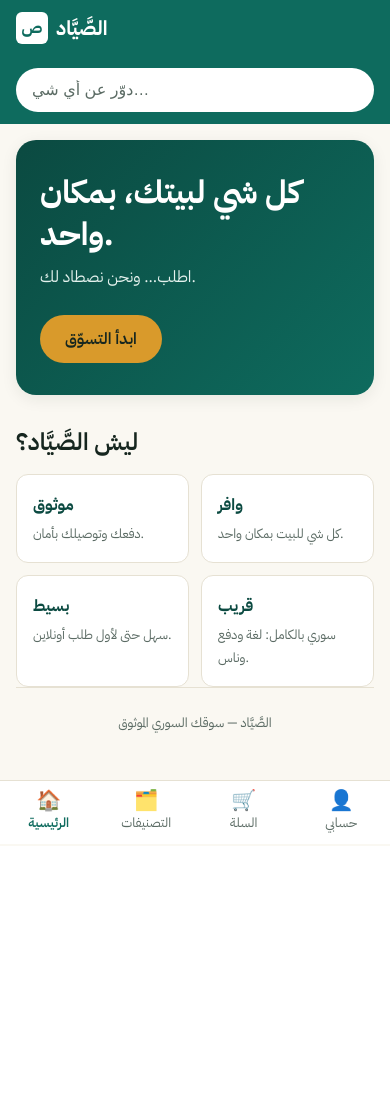
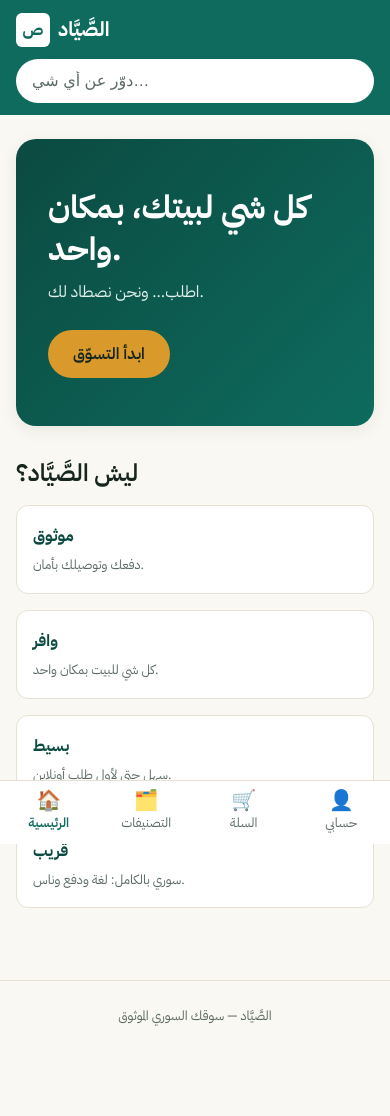
Before and after one commit to ITomarShamma/Al-Sayyad, a Django app: page / in a window 390 px wide. Before the commit the page ends 846 px from the top, so only its background shows below. Run offline with Django 5.2, Linux system fonts and the light colour scheme.

Commit message:
M1 fix: responsive multiplatform layout
Site was capped at 480px (phone-sized column on desktop). Now fluid:
- .container grows to --container-max (1200px) and centers; no global cap.
- Desktop (>=768px): search merges into header, top-nav shown, bottom-nav hidden.
- Mobile (<768px): full-width content, phone-style fixed bottom tab bar.
- Pillars use auto-fit grid (2 cols on phone, 4 on wide screens).

Co-Authored-By: Claude Opus 4.8 <noreply@anthropic.com>

```diff
--- a/static/css/base.css
+++ b/static/css/base.css
@@ -1,12 +1,12 @@
 /* ==========================================================================
    الصَّيَّاد — Base styles
-   إعادة ضبط بسيطة + أساسيات + قشرة التطبيق (app shell).
-   مبني على المتغيّرات من tokens.css، ويستعمل خصائص CSS منطقية
-   (margin-inline / padding-inline / inset-inline …) ليقلب تلقائياً مع dir.
+   إعادة ضبط + أساسيات + تخطيط متجاوب (responsive) متعدّد المنصّات:
+   موبايل → تابلت → سطح مكتب. يعتمد على متغيّرات tokens.css ويستعمل
+   خصائص CSS منطقية ليقلب تلقائياً مع dir (عربي RTL / إنجليزي LTR).
    ========================================================================== */
 
 /* --- الخطوط (IBM Plex Sans Arabic — مستضافة محلياً) ------------------------
-   لكل وزن وجهان: عربي (بنطاق يونيكود عربي) ولاتيني (للأرقام والإنجليزية). */
+   لكل وزن وجهان: عربي (نطاق يونيكود عربي) ولاتيني (أرقام/إنجليزية). */
 @font-face {
   font-family: "IBM Plex Sans Arabic"; font-weight: 400; font-style: normal; font-display: swap;
   src: url("../fonts/ibm-plex-sans-arabic-arabic-400-normal.woff2") format("woff2");
@@ -70,40 +70,36 @@ h2 { font-size: var(--fs-h2); font-weight: var(--fw-semibold); line-height: var(
 h3 { font-size: var(--fs-h3); font-weight: var(--fw-semibold); }
 .caption, small { font-size: var(--fs-caption); }
 
-/* --- قشرة التطبيق (عمود مركزي، موبايل-أولاً) --- */
-.app {
+/* --- حاوية متجاوبة: تملأ العرض حتى حدّ أقصى ثم تتمركز --------------------- */
+.container {
+  inline-size: 100%;
   max-inline-size: var(--container-max);
   margin-inline: auto;
-  min-block-size: 100vh;
-  background: var(--bg);
-  position: relative;
-}
-.app__main {
-  padding: var(--space-4);
-  /* مساحة بالأسفل حتى لا يغطّي شريطُ التنقّل المحتوى */
-  padding-block-end: calc(var(--bottomnav-h) + var(--space-5));
+  padding-inline: var(--space-4);
 }
 
-/* --- الهيدر --- */
+/* --- الهيدر (شريط علوي بعرض كامل، محتواه داخل حاوية) --- */
 .site-header {
-  position: sticky; inset-block-start: 0; z-index: 10;
-  block-size: var(--header-h);
-  display: flex; align-items: center;
-  padding-inline: var(--space-4);
-  background: var(--primary);
-  color: var(--on-primary);
+  position: sticky; inset-block-start: 0; z-index: 20;
+  background: var(--primary); color: var(--on-primary);
+}
+.site-header__inner {
+  display: flex; align-items: center; flex-wrap: wrap;
+  gap: var(--space-3) var(--space-4);
+  min-block-size: var(--header-h);
+  padding-block: var(--space-3);
 }
 .brand { display: flex; align-items: center; gap: var(--space-2); font-weight: var(--fw-bold); }
 .brand__mark {            /* علامة مؤقتة — تُستبدل باللوغو لاحقاً */
-  inline-size: 32px; block-size: 32px;
+  inline-size: 34px; block-size: 34px;
   display: grid; place-items: center;
   background: var(--surface); color: var(--primary);
   border-radius: var(--radius-sm); font-weight: var(--fw-bold);
 }
 .brand__name { font-size: 1.25rem; }
 
-/* --- شريط البحث --- */
-.searchbar { padding: var(--space-3) var(--space-4); background: var(--primary); }
+/* شريط البحث: سطر كامل على الموبايل، يندمج بالهيدر على سطح المكتب */
+.searchbar { flex: 1 1 100%; }
 .searchbar input {
   inline-size: 100%; block-size: 44px;
   padding-inline: var(--space-4);
@@ -113,14 +109,35 @@ h3 { font-size: var(--fs-h3); font-weight: var(--fw-semibold); }
 }
 .searchbar input::placeholder { color: var(--text-muted); }
 
-/* --- شريط التنقّل السفلي (كل أيقونة معها كلمة — القاعدة #3) --- */
+/* تنقّل علوي (سطح المكتب فقط) */
+.top-nav { display: none; }
+.top-nav a {
+  display: inline-flex; align-items: center; gap: var(--space-1);
+  padding-inline: var(--space-3); padding-block: var(--space-2);
+  border-radius: var(--radius-pill);
+  color: var(--on-primary); font-weight: var(--fw-medium);
+  white-space: nowrap;
+}
+.top-nav a:hover { background: rgba(255, 255, 255, 0.12); }
+.top-nav a.is-active { background: rgba(255, 255, 255, 0.18); font-weight: var(--fw-semibold); }
+
+/* --- المحتوى --- */
+.app__main { padding-block: var(--space-5); }
+
+/* --- الفوتر --- */
+.site-footer {
+  margin-block-start: var(--space-8);
+  padding-block: var(--space-5);
+  text-align: center; color: var(--text-muted); font-size: var(--fs-caption);
+  border-block-start: 1px solid var(--border);
+}
+
+/* --- شريط التنقّل السفلي (موبايل فقط — كل أيقونة معها كلمة، القاعدة #3) --- */
 .bottom-nav {
-  position: fixed; inset-block-end: 0; inset-inline: 0;
-  max-inline-size: var(--container-max); margin-inline: auto;
+  position: fixed; inset-block-end: 0; inset-inline: 0; z-index: 20;
   block-size: var(--bottomnav-h);
   display: flex; justify-content: space-around; align-items: stretch;
-  background: var(--surface);
-  border-block-start: 1px solid var(--border);
+  background: var(--surface); border-block-start: 1px solid var(--border);
 }
 .bottom-nav__item {
   flex: 1;
@@ -131,14 +148,7 @@ h3 { font-size: var(--fs-h3); font-weight: var(--fw-semibold); }
 .bottom-nav__item.is-active { color: var(--primary); font-weight: var(--fw-semibold); }
 .bottom-nav__icon { font-size: 1.25rem; line-height: 1; }
 
-/* --- الفوتر --- */
-.site-footer {
-  padding: var(--space-5) var(--space-4);
-  text-align: center; color: var(--text-muted); font-size: var(--fs-caption);
-  border-block-start: 1px solid var(--border);
-}
-
-/* --- زر أساسي (النسخة الأساسية فقط؛ مكتبة الأزرار الكاملة بالموديول M2) --- */
+/* --- زر أساسي (النسخة الأساسية؛ مكتبة الأزرار الكاملة بالموديول M2) --- */
 .btn {
   display: inline-flex; align-items: center; justify-content: center;
   min-block-size: var(--tap-min);
@@ -149,23 +159,43 @@ h3 { font-size: var(--fs-h3); font-weight: var(--fw-semibold); }
 .btn--primary { background: var(--primary); color: var(--on-primary); }
 .btn--accent  { background: var(--accent);  color: var(--color-ink); }
 
-/* --- مقاطع الصفحة الرئيسية --- */
+/* --- مقاطع الرئيسية --- */
 .hero {
   background: linear-gradient(135deg, var(--primary-strong), var(--primary));
   color: var(--on-primary);
-  padding: var(--space-6) var(--space-5);
+  padding: var(--space-8) var(--space-6);
   border-radius: var(--radius-lg);
   box-shadow: var(--shadow-md);
 }
+.hero h1 { max-inline-size: 18ch; }
 .hero__tagline { color: var(--color-sea-foam); margin-block: var(--space-2) var(--space-5); }
 
 .section { margin-block-start: var(--space-6); }
 .section > h2 { margin-block-end: var(--space-4); }
 
-.pillars { display: grid; grid-template-columns: 1fr 1fr; gap: var(--space-3); }
+/* شبكة تتكيّف تلقائياً: عمودان على الموبايل، أكثر على الشاشات الأوسع */
+.pillars { display: grid; grid-template-columns: repeat(auto-fit, minmax(200px, 1fr)); gap: var(--space-4); }
 .pillar {
   background: var(--surface); border: 1px solid var(--border);
   border-radius: var(--radius-md); padding: var(--space-4);
 }
 .pillar strong { color: var(--primary-strong); }
 .pillar p { color: var(--text-muted); font-size: var(--fs-caption); margin-block-start: var(--space-1); }
+
+/* ==========================================================================
+   نقطة التحوّل: تابلت/سطح المكتب (≥ 768px)
+   - شريط البحث يندمج بالهيدر بعرض محدود.
+   - يظهر التنقّل العلوي، ويختفي الشريط السفلي.
+   ========================================================================== */
+@media (min-width: 768px) {
+  .searchbar { flex: 1 1 auto; max-inline-size: 460px; }
+  .top-nav { display: flex; gap: var(--space-1); margin-inline-start: auto; }
+  .bottom-nav { display: none; }
+  .hero { padding: var(--space-8); }
+  .hero h1 { font-size: 2.5rem; }
+}
+
+/* مساحة سفلية على الموبايل حتى لا يغطّي الشريطُ السفلي المحتوى/الفوتر */
+@media (max-width: 767px) {
+  body { padding-block-end: var(--bottomnav-h); }
+}
--- a/static/css/tokens.css
+++ b/static/css/tokens.css
@@ -73,8 +73,10 @@
   --shadow-md: 0 4px 16px rgba(22, 38, 31, 0.08);
 
   /* --- تخطيط (Layout) --- */
-  --tap-min:       48px;    /* أصغر هدف نقر (القاعدة #1) */
-  --container-max: 480px;   /* موبايل-أولاً: أقصى عرض للمحتوى */
-  --header-h:      56px;
+  --tap-min:       48px;     /* أصغر هدف نقر (القاعدة #1) */
+  --container-max: 1200px;   /* أقصى عرض للمحتوى على الشاشات الكبيرة */
+  --content-narrow: 720px;   /* عرض مريح للقراءة (نصوص/نماذج) */
+  --bp-desktop:    768px;    /* نقطة التحوّل: موبايل ↔ سطح المكتب (مرجعية) */
+  --header-h:      60px;
   --bottomnav-h:   64px;
 }
--- a/templates/base.html
+++ b/templates/base.html
@@ -13,15 +13,14 @@
   <script src="{% static 'js/htmx.min.js' %}" defer></script>
 </head>
 <body>
-  <div class="app">
 
   <header class="site-header">
+    <div class="container site-header__inner">
       <a class="brand" href="{% url 'pages:home' %}">
         {# علامة مؤقتة — تُستبدل باللوغو النهائي لاحقاً بدون لمس الكود #}
         <span class="brand__mark" aria-hidden="true">ص</span>
         <span class="brand__name">الصَّيَّاد</span>
       </a>
-    </header>
 
       <form class="searchbar" role="search" action="#" method="get">
         <input type="search" name="q"
@@ -29,14 +28,29 @@
                aria-label="{% translate 'بحث' %}">
       </form>
 
+      {# تنقّل علوي — يظهر على التابلت/سطح المكتب فقط #}
+      <nav class="top-nav" aria-label="{% translate 'القائمة الرئيسية' %}">
+        <a class="is-active" href="{% url 'pages:home' %}"><span aria-hidden="true">🏠</span>{% translate 'الرئيسية' %}</a>
+        <a href="#"><span aria-hidden="true">🗂️</span>{% translate 'التصنيفات' %}</a>
+        <a href="#"><span aria-hidden="true">🛒</span>{% translate 'السلة' %}</a>
+        <a href="#"><span aria-hidden="true">👤</span>{% translate 'حسابي' %}</a>
+      </nav>
+    </div>
+  </header>
+
   <main class="app__main">
+    <div class="container">
       {% block content %}{% endblock %}
+    </div>
+  </main>
 
   <footer class="site-footer">
+    <div class="container">
       <p>الصَّيَّاد — {% translate 'سوقك السوري الموثوق' %}</p>
+    </div>
   </footer>
-    </main>
 
+  {# تنقّل سفلي — يظهر على الموبايل فقط #}
   <nav class="bottom-nav" aria-label="{% translate 'التنقّل الأساسي' %}">
     <a class="bottom-nav__item is-active" href="{% url 'pages:home' %}">
       <span class="bottom-nav__icon" aria-hidden="true">🏠</span>
@@ -56,6 +70,5 @@
     </a>
   </nav>
 
-  </div>
 </body>
 </html>
```
Lines whose indentation alone changed are shown as unchanged.
